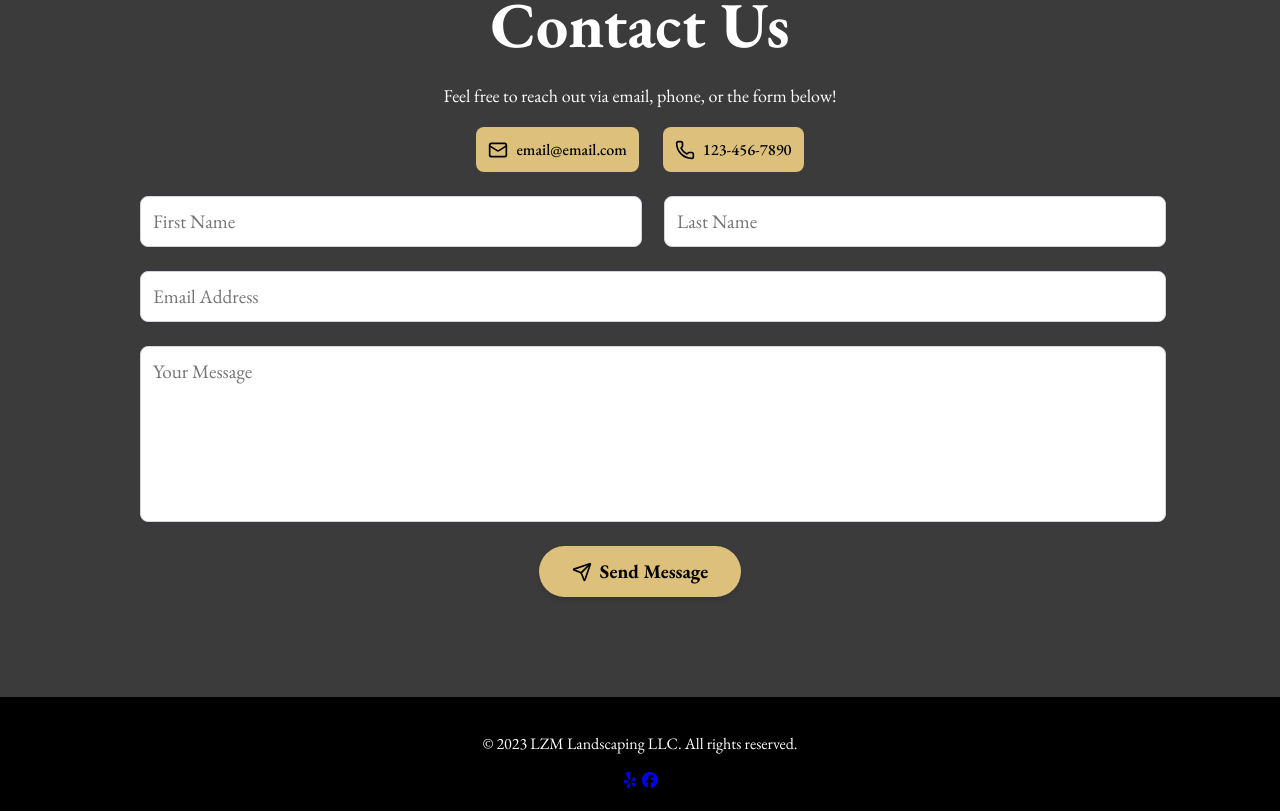
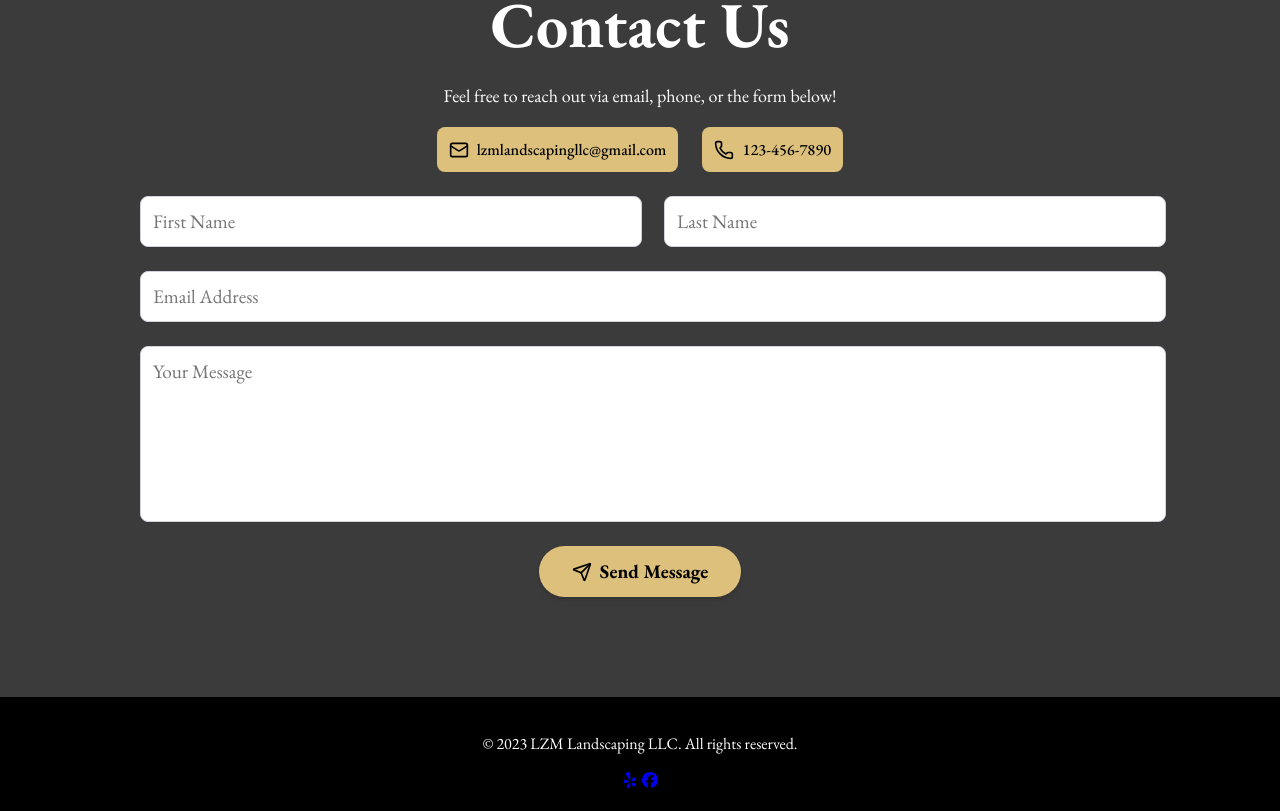
Before and after one commit to rysealex/lzm-landscaping-llc, a React (Create React App) app: page / in a window 1280 px wide. Shown: the part 1480-2291 px from the top of the page. Built offline with nearby package versions, Linux system fonts and the light colour scheme.

Commit message:
Updated email and adjusted navbar scroll height.

```diff
--- a/src/contact.tsx
+++ b/src/contact.tsx
@@ -182,7 +182,7 @@
       <div className='contact-info'>
         <div className='contact-item'>
           <Mail className='contact-icon' />
-          <a href=''>email@email.com</a>
+          <a href='mailto:lzmlandscapingllc@gmail.com'>lzmlandscapingllc@gmail.com</a>
         </div>
         <div className='contact-item'>
           <Phone className='contact-icon' />
--- a/src/navbar.tsx
+++ b/src/navbar.tsx
@@ -7,7 +7,7 @@
   e.preventDefault();
 
   const section = document.getElementById(sectionId);
-  const navHeight = 60;
+  const navHeight = 100;
 
   if (section) {
     const yOffset = -navHeight;
```
